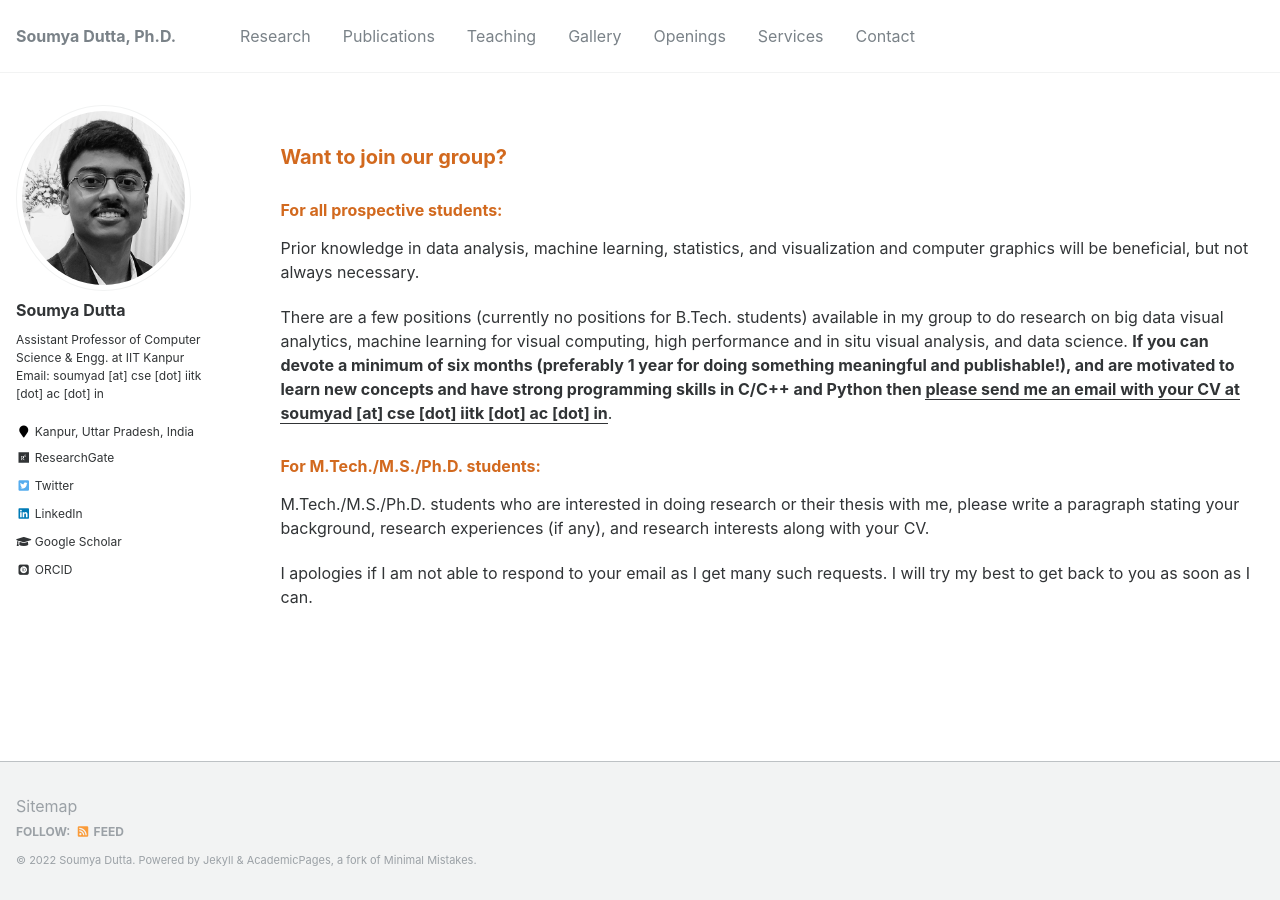
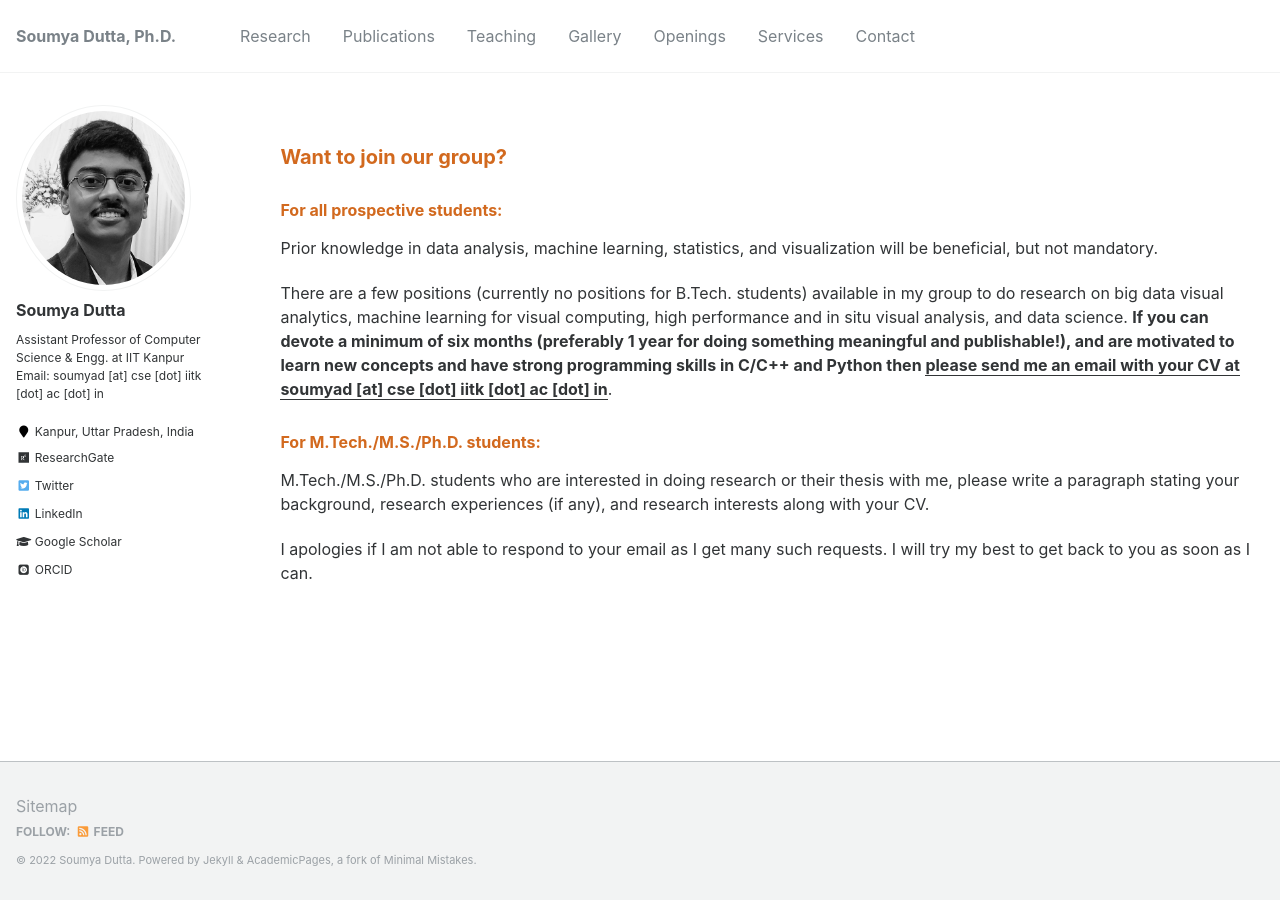
Before and after one commit to soumyadutta-cse/soumyadutta-cse.github.io, a Jekyll site: the page built from _pages/openings.md, in a window 1280 px wide. Built offline with Jekyll 4.4.1, drawn with Linux system fonts in a browser that asks for light colours; some web fonts are replaced.

Commit message:
add course desc

```diff
--- a/_pages/openings.md
+++ b/_pages/openings.md
@@ -9,7 +9,7 @@ author_profile: true
 
 <h3> <span style="color:Chocolate"> For all prospective students: </span></h3>
 
-<p>Prior knowledge in data analysis, machine learning, statistics, and visualization and computer graphics will be beneficial, but not always necessary.
+<p>Prior knowledge in data analysis, machine learning, statistics, and visualization will be beneficial, but not mandatory.
 
 <p>There are a few positions (currently no positions for B.Tech. students) available in my group to do research on big data visual analytics, machine learning for visual computing, high performance and in situ visual analysis, and data science. <b>If you can devote a minimum of six months (preferably 1 year for doing something meaningful and publishable!), and are motivated to learn new concepts and have strong programming skills in C/C++ and Python then <u> please send me an email with your CV at soumyad [at] cse [dot] iitk [dot] ac [dot] in</u></b>.
 
```
